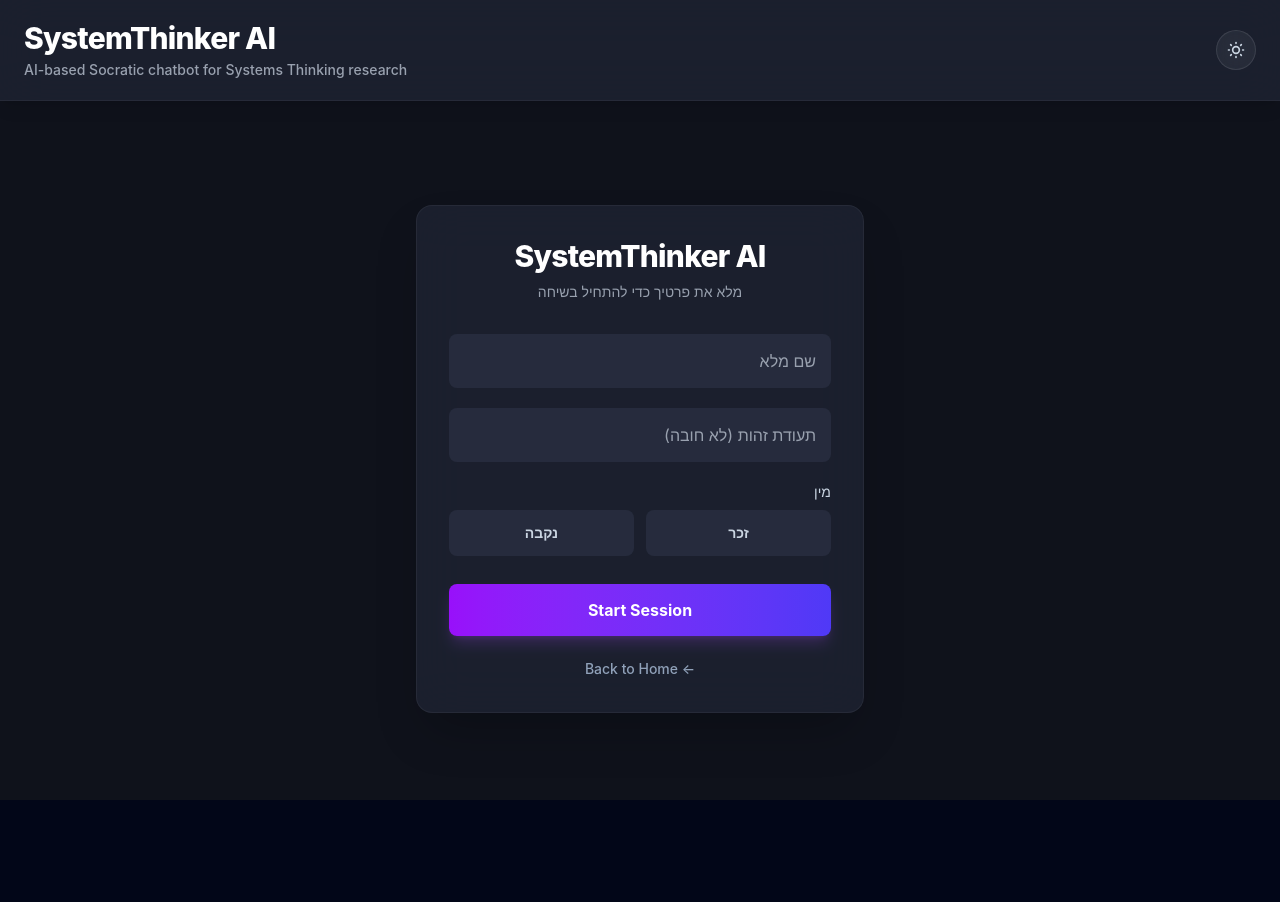
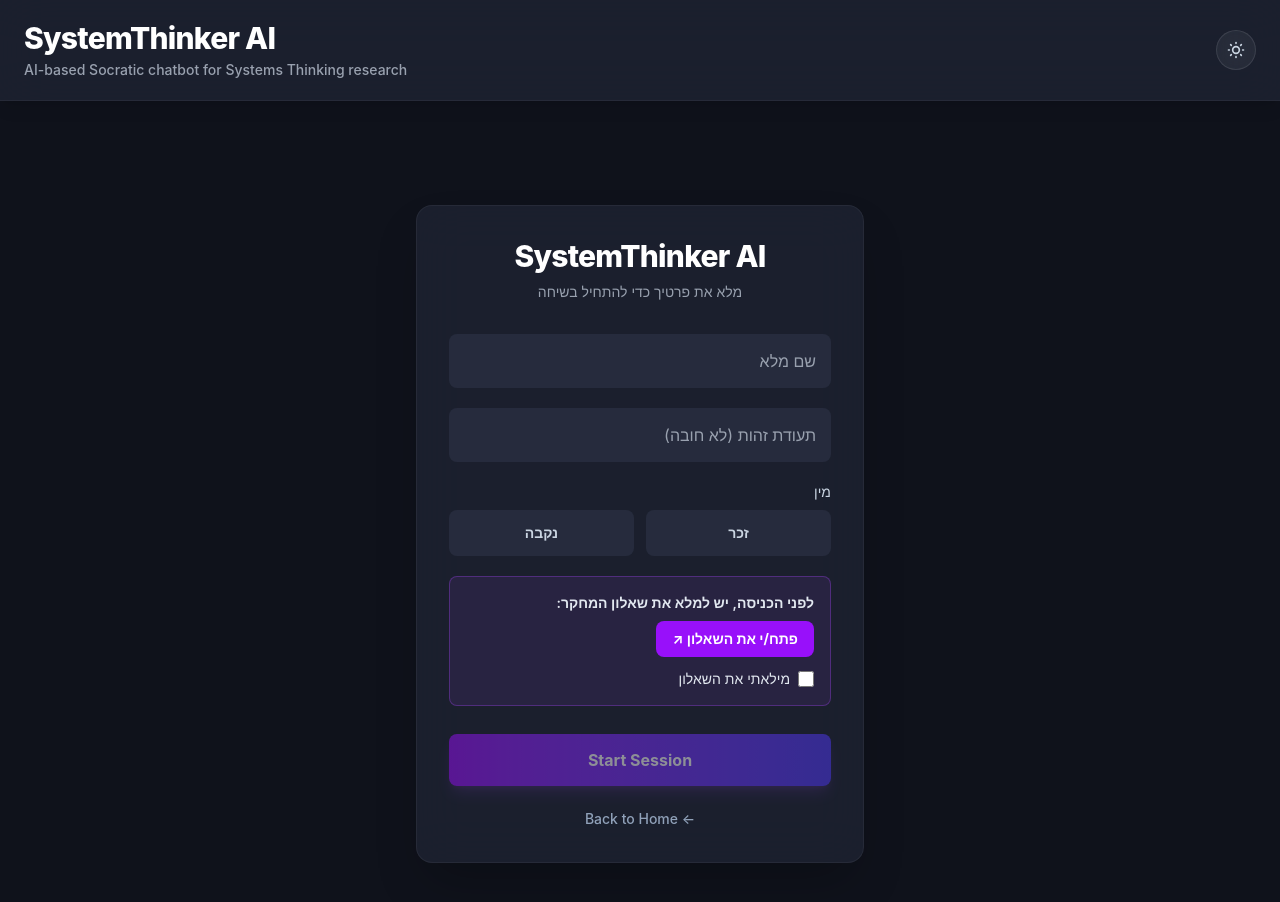
Before and after one commit to rotemk9/socratic-chatbot, a React (Vite) app in the folder frontend/: page /login in a window 1280 px wide. Shown: the top 902 px of the page. Before the commit the page ends 800 px from the top, so only its background shows below. Built offline with nearby package versions, Linux system fonts and the light colour scheme; no server answers.

Commit message:
Require confirmation of questionnaire completion
Added a checkbox for participants to confirm they filled the research questionnaire before starting the session.

```diff
--- a/frontend/src/components/StartSessionForm.jsx
+++ b/frontend/src/components/StartSessionForm.jsx
@@ -18,6 +18,12 @@ function StartSessionForm({ onBack }) {
 
   // Store an error message if the session cannot be started
   const [error, setError] = useState("");
+
+  // Track whether the participant confirmed they filled the research questionnaire
+  const [filledQuestionnaire, setFilledQuestionnaire] = useState(false);
+
+  // Link to the research questionnaire the participant must complete before entering
+  const QUESTIONNAIRE_URL = "https://forms.gle/AmGP82AB2KGSSgRQ8";
 
   // Update the matching form field whenever an input changes
   function handleChange(e) {
@@ -44,6 +50,12 @@ function StartSessionForm({ onBack }) {
     // Require the participant to choose a gender
     if (!formData.gender) {
       setError("יש לבחור מין");
+      return;
+    }
+
+    // Require the participant to confirm they filled the research questionnaire
+    if (!filledQuestionnaire) {
+      setError("יש למלא את השאלון ולסמן שמילאת אותו לפני הכניסה");
       return;
     }
 
@@ -133,6 +145,34 @@ function StartSessionForm({ onBack }) {
             </div>
           </div>
 
+          {/* Research questionnaire — must be filled before entering */}
+          <div className="rounded-lg border border-purple-200 bg-purple-50 p-4 dark:border-purple-500/30 dark:bg-purple-500/10">
+            <p className="mb-2 text-sm font-semibold text-slate-700 dark:text-slate-200">
+              לפני הכניסה, יש למלא את שאלון המחקר:
+            </p>
+
+            {/* Link that opens the questionnaire in a new tab */}
+            <a
+              href={QUESTIONNAIRE_URL}
+              target="_blank"
+              rel="noopener noreferrer"
+              className="mb-3 inline-flex items-center gap-2 rounded-lg bg-purple-600 px-4 py-2 text-sm font-bold text-white transition-all hover:bg-purple-700"
+            >
+              פתח/י את השאלון ↗
+            </a>
+
+            {/* Confirmation checkbox that unlocks the Start button */}
+            <label className="flex cursor-pointer items-start gap-2 text-sm text-slate-700 dark:text-slate-200">
+              <input
+                type="checkbox"
+                checked={filledQuestionnaire}
+                onChange={(e) => setFilledQuestionnaire(e.target.checked)}
+                className="mt-0.5 h-4 w-4 accent-purple-600"
+              />
+              <span>מילאתי את השאלון</span>
+            </label>
+          </div>
+
           {/* Display an error message when session creation fails */}
           {error && (
             <p className="text-center text-sm font-medium text-red-500 dark:text-red-400">
@@ -144,7 +184,8 @@ function StartSessionForm({ onBack }) {
           <div className="pt-2">
             <button
               type="submit"
-              className="w-full rounded-lg bg-gradient-to-r from-purple-600 to-indigo-600 py-3.5 font-bold text-white shadow-lg shadow-purple-500/20 transition-all hover:scale-[1.02] hover:shadow-purple-500/40 focus:outline-none focus:ring-2 focus:ring-purple-500 focus:ring-offset-2 focus:ring-offset-white dark:focus:ring-offset-[#1e2333]"
+              disabled={!filledQuestionnaire}
+              className="w-full rounded-lg bg-gradient-to-r from-purple-600 to-indigo-600 py-3.5 font-bold text-white shadow-lg shadow-purple-500/20 transition-all hover:scale-[1.02] hover:shadow-purple-500/40 focus:outline-none focus:ring-2 focus:ring-purple-500 focus:ring-offset-2 focus:ring-offset-white disabled:cursor-not-allowed disabled:opacity-50 disabled:hover:scale-100 dark:focus:ring-offset-[#1e2333]"
             >
               Start Session
             </button>
```
